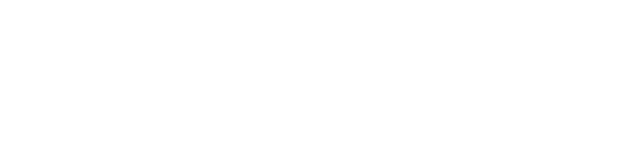
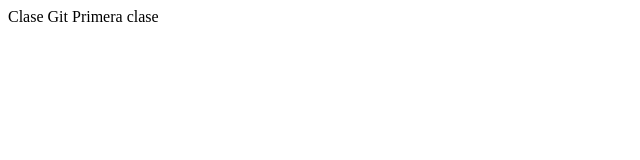
Before and after one commit to enzomarin97/firstcourse, a plain HTML site: page index.html in a window 1280 px wide. Shown: the whole page, without its empty margins (0-640 px from the left). Drawn offline with Linux system fonts and the light colour scheme.

Commit message:
adding content

```diff
--- a/index.html
+++ b/index.html
@@ -1,6 +1,6 @@
 <html>
-    <head></head>
+    <head> Clase Git</head>
     <body>
-
+        Primera clase
     </body>
 </html>
```
